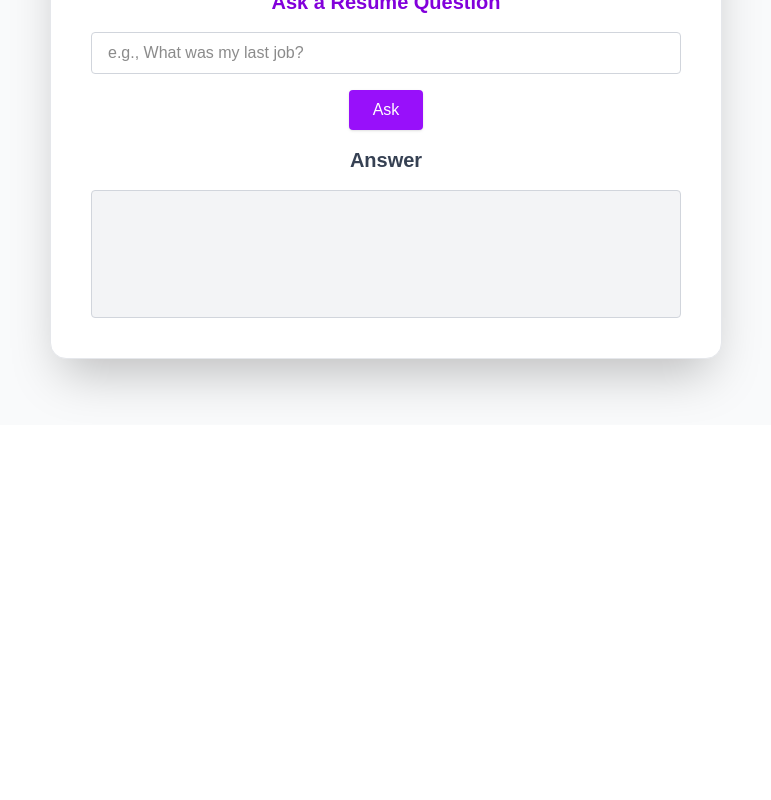
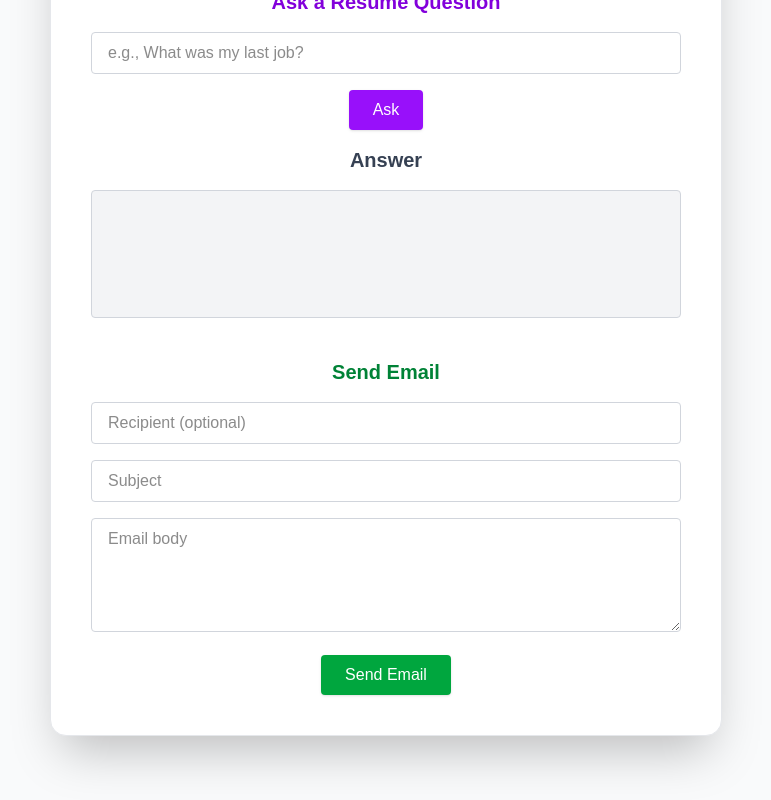
Before and after one commit to kushansm/MCP-Server-Frontend, a Next.js app: page / in a window 1280 px wide. Shown: the part 375-1175 px from the top of the page, without its empty margins (254-1025 px from the left). Before the commit the page ends 800 px from the top, so only its background shows below. Built offline with nearby package versions, Linux system fonts and the light colour scheme.

Commit message:
add email section with recipant, subject and body

```diff
--- a/src/app/page.js
+++ b/src/app/page.js
@@ -7,6 +7,12 @@ export default function Home() {
   const [question, setQuestion] = useState("");
   const [answer, setAnswer] = useState("");
   const [questionStatus, setQuestionStatus] = useState("");
+  const [emailForm, setEmailForm] = useState({
+    recipient: "",
+    subject: "",
+    body: "",
+  });
+  const [emailStatus, setEmailStatus] = useState("");
 
   const handleUpload = async () => {
     if (!resumeFile) {
@@ -18,7 +24,7 @@ export default function Home() {
     formData.append("resume", resumeFile);
 
     try {
-      const res = await fetch("http://localhost:3000/resume/upload", {
+      const res = await fetch("http://localhost:3001/resume/upload", {
         method: "POST",
         body: formData,
       });
@@ -36,11 +42,13 @@ export default function Home() {
     }
 
     try {
-      const res = await fetch(`http://localhost:3000/resume/chat?q=${encodeURIComponent(question)}`);
+      const res = await fetch(
+          `http://localhost:3001/resume/chat?q=${encodeURIComponent(question)}`
+      );
       const data = await res.json();
       if (res.ok) {
         setAnswer(data.answer || "No answer returned.");
-        setQuestionStatus("Answer retrieved ");
+        setQuestionStatus("Answer retrieved");
       } else {
         setAnswer("");
         setQuestionStatus(data.error || "Failed to get answer.");
@@ -48,6 +56,26 @@ export default function Home() {
     } catch {
       setAnswer("");
       setQuestionStatus("Server error while asking.");
+    }
+  };
+
+  const handleSendEmail = async () => {
+    if (!emailForm.subject || !emailForm.body) {
+      setEmailStatus("Subject and body are required.");
+      return;
+    }
+
+    try {
+      const res = await fetch("http://localhost:3001/email", {
+        method: "POST",
+        headers: { "Content-Type": "application/json" },
+        body: JSON.stringify(emailForm),
+      });
+
+      const data = await res.json();
+      setEmailStatus(res.ok ? data.message || "Email sent successfully." : data.error || "Failed to send email.");
+    } catch (err) {
+      setEmailStatus("Server error while sending email.");
     }
   };
 
@@ -100,12 +128,53 @@ export default function Home() {
                 <p className="text-center text-sm text-blue-700">{questionStatus}</p>
             )}
 
-            {/* Answer Display */}
             <h2 className="text-xl font-semibold text-center text-gray-700">Answer</h2>
             <div className="min-h-[128px] bg-gray-100 border border-gray-300 rounded p-4 text-gray-800 whitespace-pre-line">
               {answer}
             </div>
           </section>
+
+          {/* Send Email */}
+          <section className="space-y-4">
+            <h2 className="text-xl font-semibold text-center text-green-700">Send Email</h2>
+
+            <input
+                type="email"
+                placeholder="Recipient (optional)"
+                value={emailForm.recipient}
+                onChange={(e) => setEmailForm({ ...emailForm, recipient: e.target.value })}
+                className="border border-gray-300 rounded px-4 py-2 w-full"
+            />
+
+            <input
+                type="text"
+                placeholder="Subject"
+                value={emailForm.subject}
+                onChange={(e) => setEmailForm({ ...emailForm, subject: e.target.value })}
+                className="border border-gray-300 rounded px-4 py-2 w-full"
+            />
+
+            <textarea
+                placeholder="Email body"
+                rows={4}
+                value={emailForm.body}
+                onChange={(e) => setEmailForm({ ...emailForm, body: e.target.value })}
+                className="border border-gray-300 rounded px-4 py-2 w-full"
+            />
+
+            <div className="flex justify-center">
+              <button
+                  onClick={handleSendEmail}
+                  className="bg-green-600 hover:bg-green-700 text-white font-medium px-6 py-2 rounded shadow"
+              >
+                Send Email
+              </button>
+            </div>
+
+            {emailStatus && (
+                <p className="text-center text-sm text-green-700">{emailStatus}</p>
+            )}
+          </section>
         </div>
       </div>
   );
```
